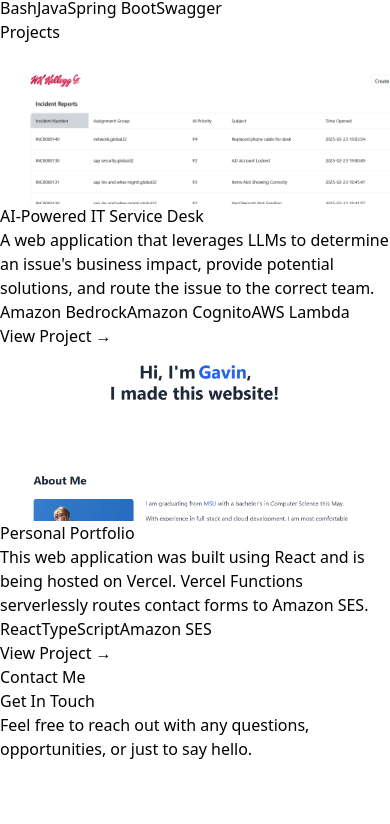
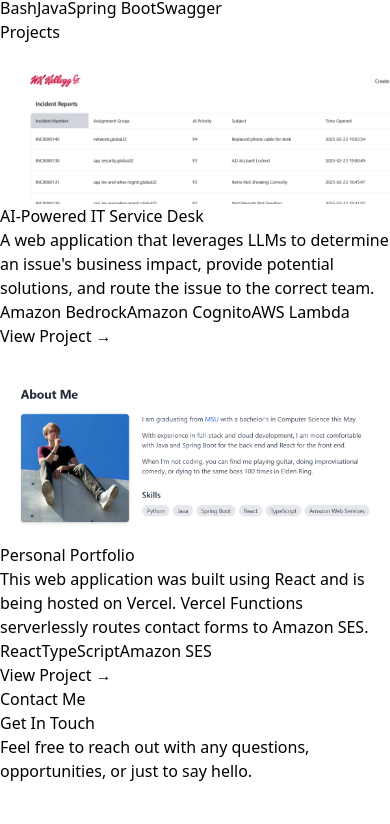
Before and after one commit to gavinheiner/personal-portfolio, a React (Vite) app: page / in a window 390 px wide. Shown: the part 2326-3150 px from the top of the page. Built offline with nearby package versions, Linux system fonts and the light colour scheme.

Commit message:
Make project cards look better on mobile and update personal portfolio project details

```diff
--- a/src/components/ProjectDetail.tsx
+++ b/src/components/ProjectDetail.tsx
@@ -19,11 +19,13 @@ const ProjectDetail = () => {
   return (
     <div className="max-w-4xl mx-auto px-4 py-8">
       <div className="bg-white rounded-lg shadow-lg overflow-hidden">
-        <ZoomableImage
-          src={project.detailedImage}
-          alt={project.title}
-          className={`w-full h-96 object-cover ${project.imageScaling}`}
-        />
+        <div className="h-64 md:h-auto overflow-hidden">
+          <ZoomableImage
+            src={project.detailedImage}
+            alt={project.title}
+            imageScaling={project.imageScaling}
+          />
+        </div>
 
         <div className="p-6">
           <h1 className="text-3xl font-bold mb-2">{project.title}</h1>
--- a/src/components/Projects.tsx
+++ b/src/components/Projects.tsx
@@ -10,11 +10,12 @@ const ProjectCard: React.FC<ProjectCardProps> = ({ project }) => {
 
   return (
     <div className="bg-white rounded-lg shadow-lg overflow-hidden">
-      <div className="relative w-full h-48">
+      <div className="relative w-full">
         <img
           src={project.cardImage}
           alt={project.title}
-          className={`max-width-768 w-100vw h-50vw object-cover ${project.imageScaling}`}
+          className={`w-full object-cover ${project.imageScaling}`}
+          style={{ height: "auto", maxHeight: "50vw" }}
         />
       </div>
       <div className="p-6">
--- a/src/data/projects.ts
+++ b/src/data/projects.ts
@@ -45,10 +45,10 @@ export const projects: ProjectInfo[] = [
     id: "personal-portfolio",
     title: "Personal Portfolio",
     cardDescription: "This web application was built using React and is being hosted on Vercel. Vercel Functions serverlessly routes contact forms to Amazon SES.",
-    detailedDescription: "This web application was built using React with TypeScript and was styled with Tailwind. It is being hosted on Vercel, which enabled me to securely handle back-end tasks like delivering emails via Vercel Functions.",
+    detailedDescription: "This web application was built using React with TypeScript and is being hosted on Vercel. Amazon API Gateway, AWS Lambda, and Amazon SES are used to securely handle contact form delivery.",
     cardImage: "/images/personal-portfolio.png",
     detailedImage: "/images/personal-portfolio.png",
-    imageScaling: "object-bottom",
+    imageScaling: "object-left",
     technologies: ["React", "TypeScript", "Amazon SES"],
     sourceLink: "https://github.com/gavinheiner/personal-portfolio",
     demoLink: "https://www.gavinheiner.com",
```
Also changed, not shown: public/images/personal-portfolio.png.
